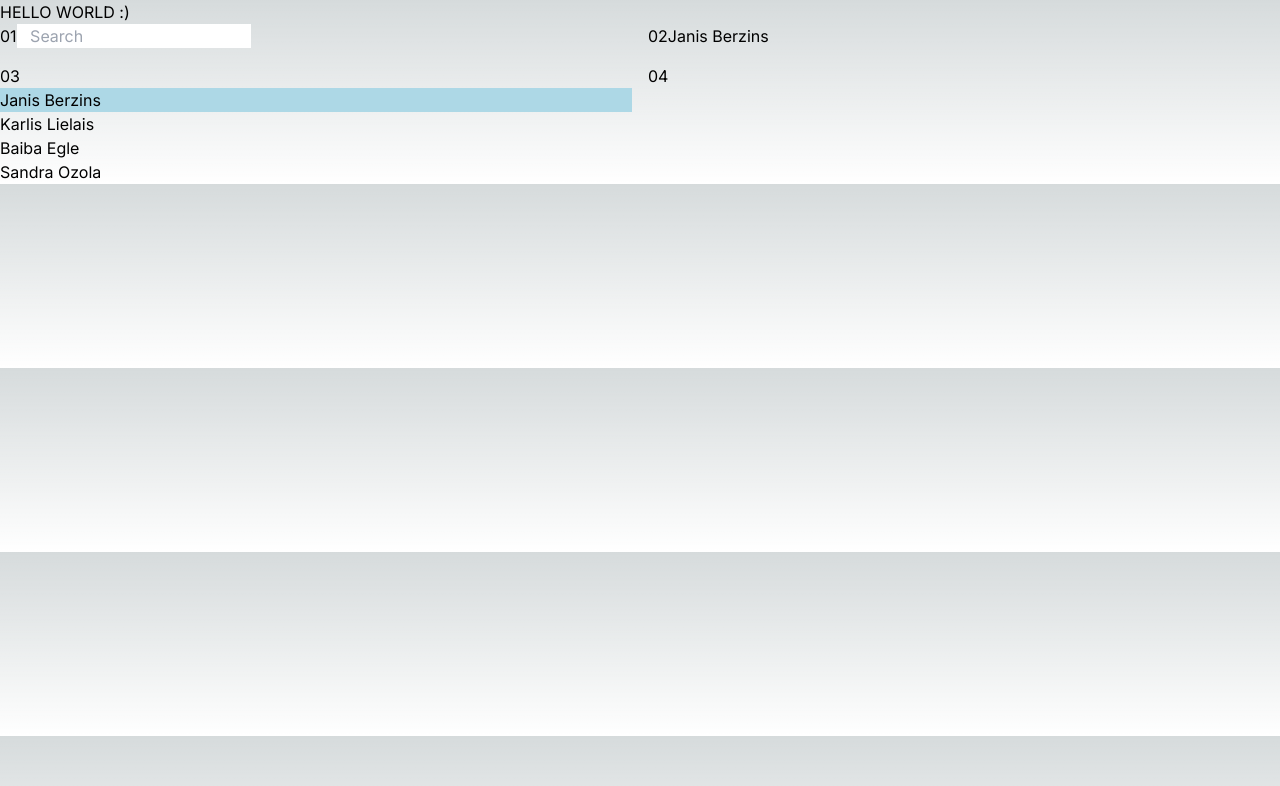
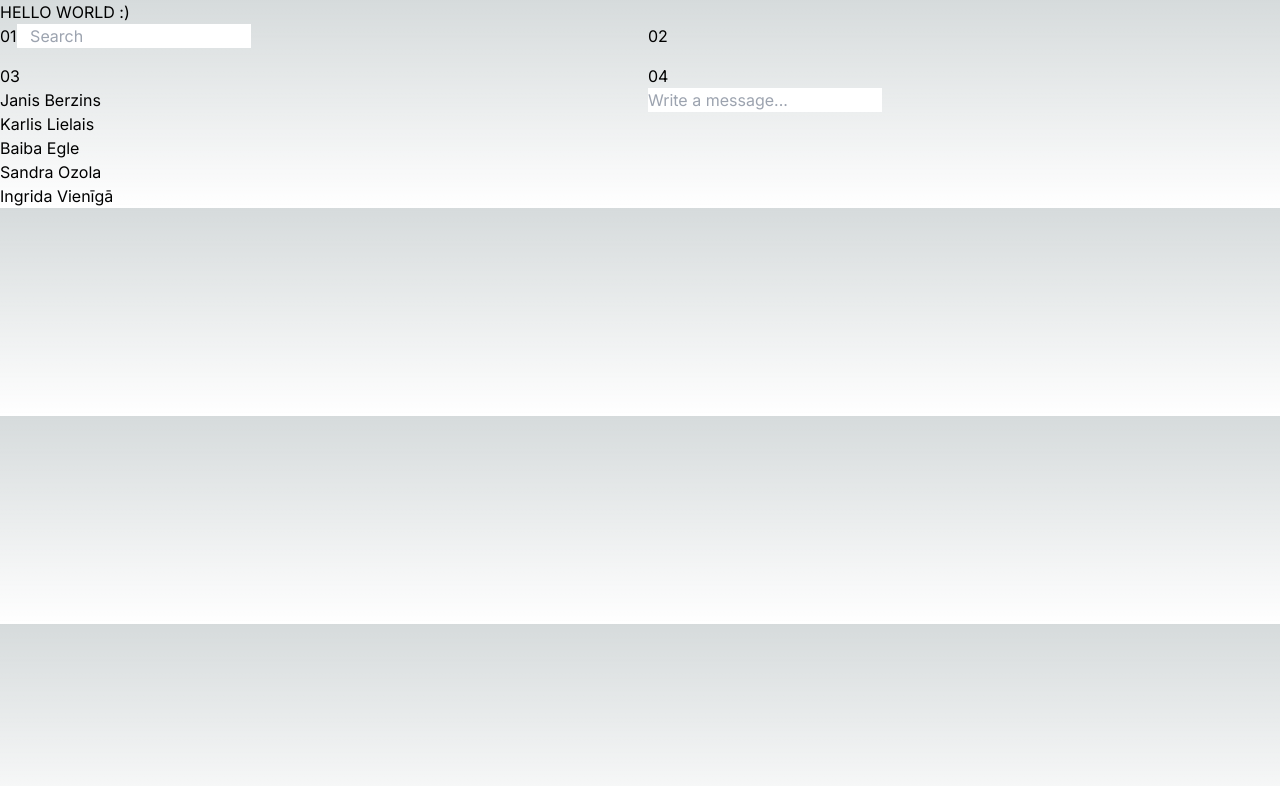
Before and after one commit to kristaps-m/chat-application, a Next.js app: page / in a window 1280 px wide. Shown: the top 786 px of the page. Built offline with nearby package versions, Linux system fonts and the light colour scheme.

Commit message:
update. Add messages, fix empty array errors, fix clickedUserID === null errors

```diff
--- a/src/app/globals.css
+++ b/src/app/globals.css
@@ -34,7 +34,6 @@ body {
 
 .clicked {
   background-color: lightblue;
-  /* Change this to the desired background color */
 }
 
 .hover-pointer {
--- a/src/app/page.tsx
+++ b/src/app/page.tsx
@@ -6,19 +6,45 @@ interface IUser {
   id: number;
   fullName: string;
   profileImage: string;
+  theMessages: string[];
 }
 
 export default function Home() {
   let usersList = [
-    { id: 1, fullName: "Janis Berzins", profileImage: "1.jpg" },
-    { id: 2, fullName: "Karlis Lielais", profileImage: "2.jpg" },
-    { id: 3, fullName: "Baiba Egle", profileImage: "3.jpg" },
-    { id: 4, fullName: "Sandra Ozola", profileImage: "4.jpg" },
+    {
+      id: 1,
+      fullName: "Janis Berzins",
+      profileImage: "1.jpg",
+      theMessages: ["hello 1", "how?"],
+    },
+    {
+      id: 2,
+      fullName: "Karlis Lielais",
+      profileImage: "2.jpg",
+      theMessages: ["hello 2", "how?"],
+    },
+    {
+      id: 3,
+      fullName: "Baiba Egle",
+      profileImage: "3.jpg",
+      theMessages: ["hello 3", "how?"],
+    },
+    {
+      id: 4,
+      fullName: "Sandra Ozola",
+      profileImage: "4.jpg",
+      theMessages: ["hello 4", "how?"],
+    },
+    {
+      id: 5,
+      fullName: "Ingrida Vienīgā",
+      profileImage: "5.jpg",
+      theMessages: [],
+    },
   ];
   const [theUsers, setTheUsers] = useState<IUser[]>(usersList);
   const [searchUser, setSeachUser] = useState("");
-  const [clickedUserByIndex, setClickedUserByIndex] = useState(0);
-  const [clickedUserID, setClickedUserID] = useState(theUsers[0].id);
+  const [clickedUserID, setClickedUserID] = useState<number | null>(null);
 
   useEffect(() => {
     let tempUsers = [...theUsers];
@@ -30,6 +56,55 @@ export default function Home() {
       setTheUsers(usersList);
     }
   }, [searchUser]);
+
+  function addTextToMessagesWhenEnterPressed(stringPressEnter: string) {
+    let tempUsers = [...theUsers];
+    for (let index = 0; index < tempUsers.length; index++) {
+      if (tempUsers[index].id === clickedUserID) {
+        tempUsers[index].theMessages.push(stringPressEnter);
+      }
+    }
+
+    setTheUsers(tempUsers);
+  }
+
+  function returnClickedUsersFullname() {
+    if (clickedUserID) {
+      if (theUsers.length > 0) {
+        let fullName;
+        try {
+          fullName = theUsers.filter((u) => u.id === clickedUserID)[0].fullName;
+          return fullName;
+        } catch (error) {
+          return "";
+        }
+      } else {
+        return "";
+      }
+    }
+
+    return "";
+  }
+
+  function returnClickedPersonsMessages() {
+    if (clickedUserID !== null) {
+      if (theUsers.length > 0) {
+        try {
+          return theUsers
+            .filter((u) => u.id === clickedUserID)[0]
+            .theMessages.map((m, index) => {
+              return <p key={index}>{m}</p>;
+            });
+        } catch (error) {
+          return <p></p>;
+        }
+      } else {
+        return <p></p>;
+      }
+    }
+
+    return <p></p>;
+  }
 
   return (
     // MAIN = className="flex min-h-screen flex-col items-center justify-between p-24"
@@ -48,10 +123,8 @@ export default function Home() {
         </div>
         <div>
           02
-          {/* Search by array index */}
-          {/* {theUsers[clickedUserByIndex].fullName} */}
           {/* Search by ID */}
-          {theUsers.filter((u) => u.id === clickedUserID)[0].fullName}
+          {returnClickedUsersFullname()}
         </div>
         <div>
           03
@@ -73,7 +146,24 @@ export default function Home() {
             );
           })}
         </div>
-        <div>04</div>
+        <div>
+          04
+          {returnClickedPersonsMessages()}
+          <input
+            type="text"
+            placeholder="Write a message..."
+            onKeyDown={(event) => {
+              if (event.key === "Enter") {
+                const inputElement = event.target as HTMLInputElement;
+                const inputValue = inputElement.value;
+                // Call your function with the input value
+                addTextToMessagesWhenEnterPressed(inputValue);
+                // Clear the input field
+                inputElement.value = "";
+              }
+            }}
+          />
+        </div>
       </div>
     </main>
   );
```
